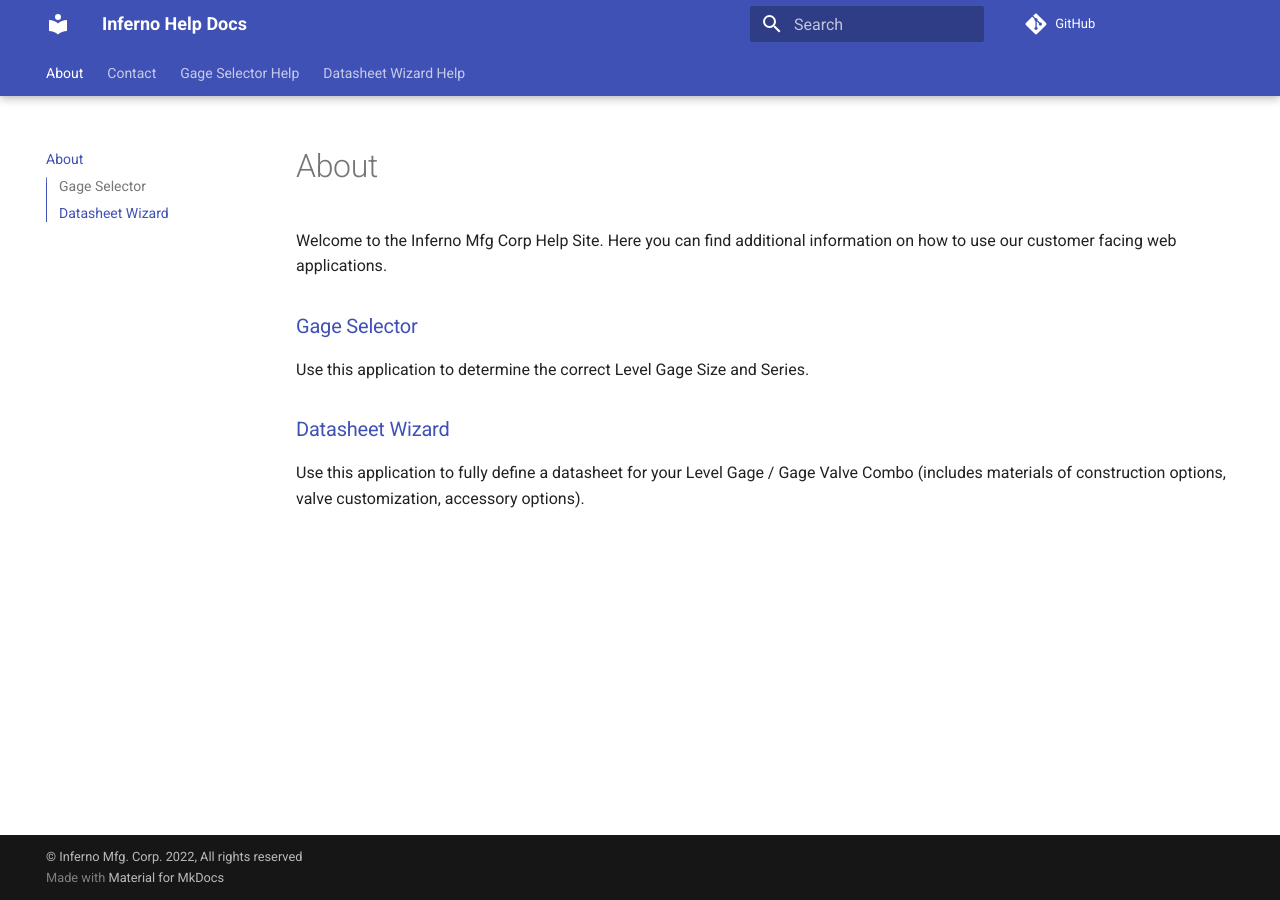
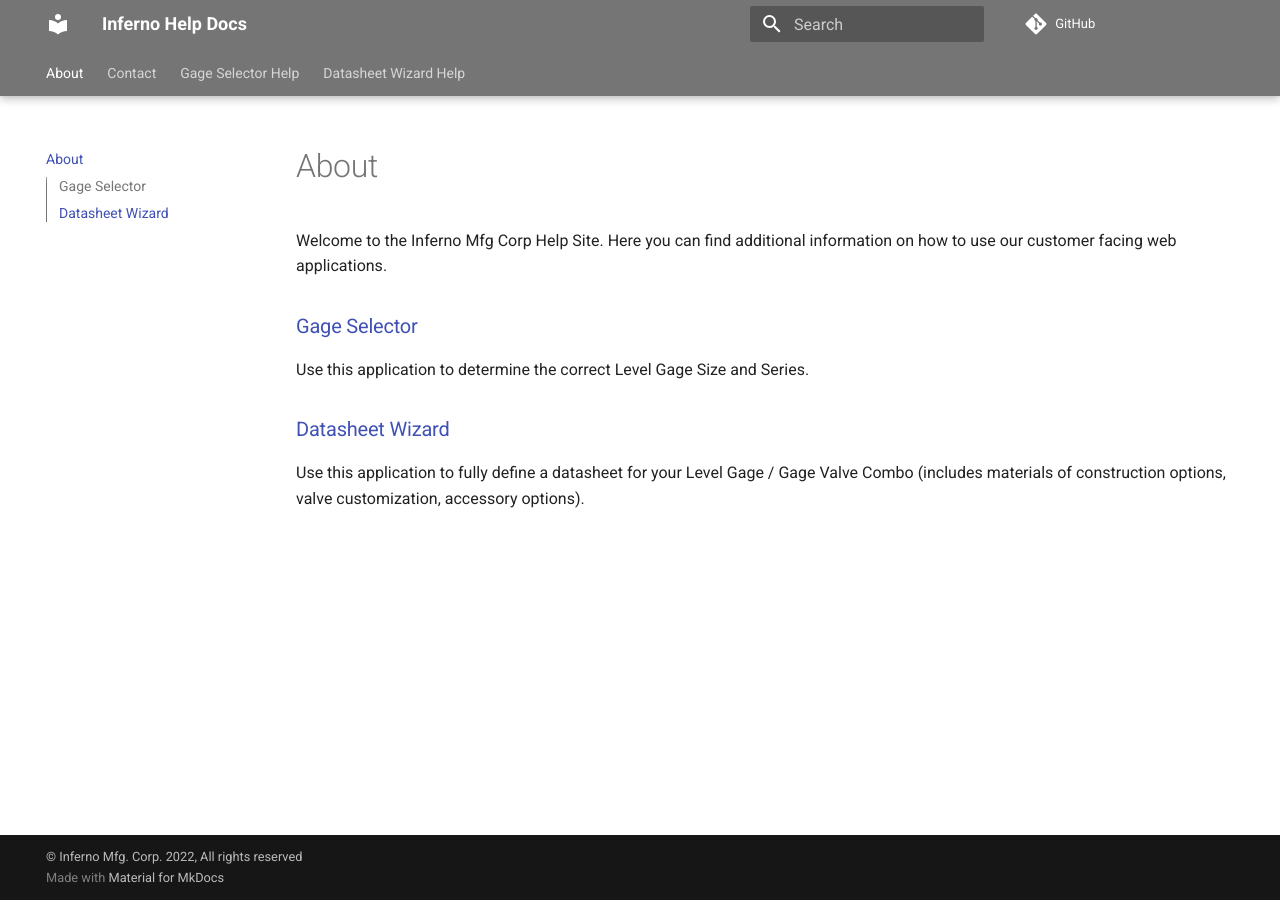
Before and after one commit to InfernoMfg/help-docs, an MkDocs documentation site: the page built from docs/index.md, in a window 1280 px wide. Built offline with MkDocs 1.6.1 and Material for MkDocs 9.7.7, drawn with Linux system fonts in a browser that asks for light colours; comment, search, counter and statistics services are not loaded.

Commit message:
grey palette with red accent (#8)

```diff
--- a/mkdocs.yml
+++ b/mkdocs.yml
@@ -27,3 +27,6 @@
     - navigation.tabs.sticky
     - navigation.sections
     - toc.integrate
+  palette:
+    primary: grey
+    accent: red
```
